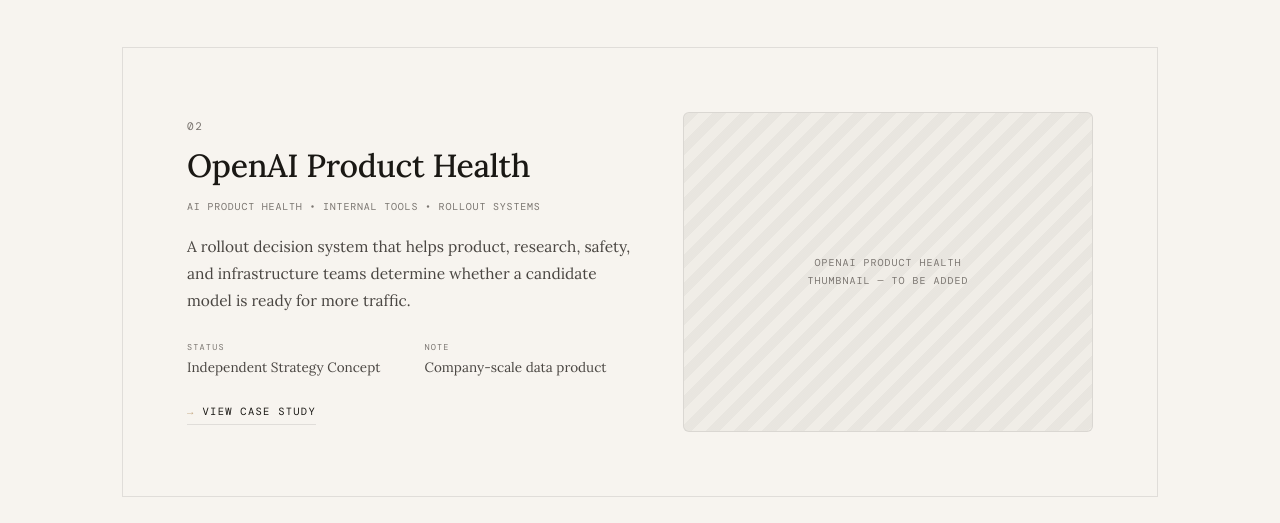
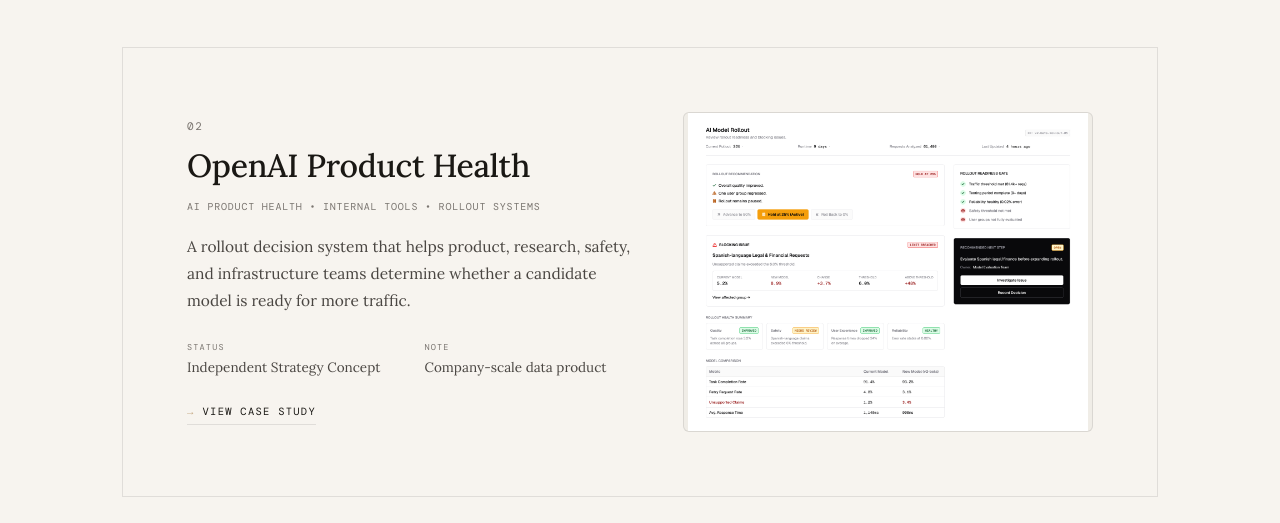
Before and after one commit to coolbears11/Portfolio, a plain HTML site: page index.html in a window 1280 px wide. Shown: the part 1086-1609 px from the top of the page. Drawn offline with nearby package versions, Linux system fonts and the light colour scheme; a web font is replaced by a local one.

Commit message:
Update thumbnail

```diff
--- a/index.html
+++ b/index.html
@@ -531,7 +531,7 @@
 
       <a class="project-spread" href="finished-projects/openai-product-health.html" aria-label="View case study — OpenAI Product Health">
         <div class="project-thumb project-thumb-contain">
-          <div class="project-thumb-placeholder"><span>OpenAI Product Health<br />Thumbnail &mdash; To Be Added</span></div>
+          <img class="project-thumb-img" src="assets/images/oph-screen-01-full.png" alt="OpenAI Product Health thumbnail" />
         </div>
         <div class="project-info">
           <div class="project-num">02</div>
```
Also changed, not shown: 2 other files.
